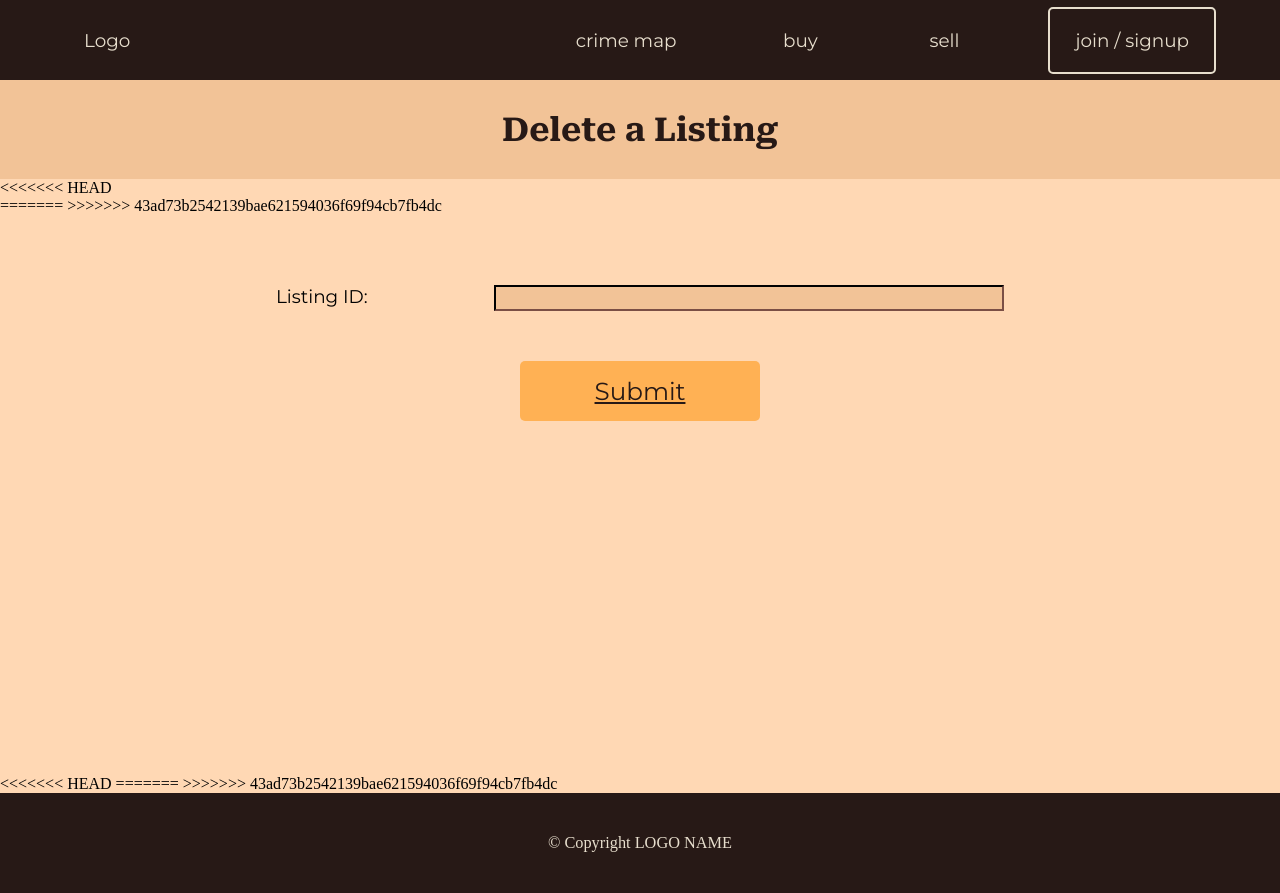
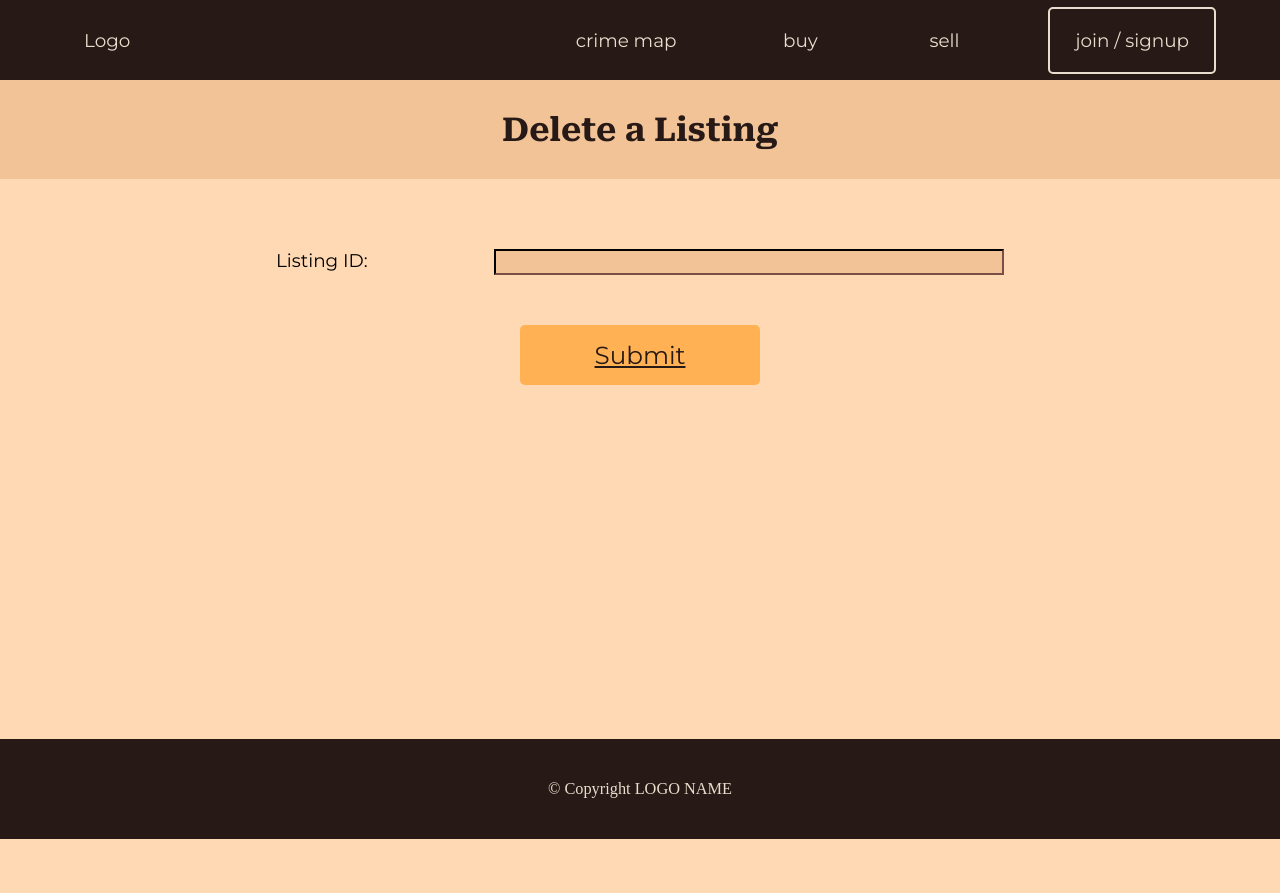
Before and after one commit to carlyswe/cop4710proj, a Flask app: page /deletelisting in a window 1280 px wide. After the commit the page ends 839 px from the top, so only its background shows below. Run offline with Flask 3, Linux system fonts and the light colour scheme.

Commit message:
Updated deletelisting.html display message

```diff
--- a/Website/templates/deletelisting.html
+++ b/Website/templates/deletelisting.html
@@ -28,15 +28,11 @@
                 <h1>Delete a Listing</h1>
             </div>
 
-<<<<<<< HEAD
             <div class="message">
                 <div class="msg">
                     {{ msg }}
                 </div>
             </div>
-=======
-            {{ msg }}
->>>>>>> 43ad73b2542139bae621594036f69f94cb7fb4dc
 
             <div class="form-wrapper">
                 <div class="form delete">
@@ -53,11 +49,6 @@
             </div>
         </body>
 
-<<<<<<< HEAD
-=======
-
-
->>>>>>> 43ad73b2542139bae621594036f69f94cb7fb4dc
         <footer class="footer">
             <div class="footer-text">
                 <p>© Copyright LOGO NAME </p>
```
